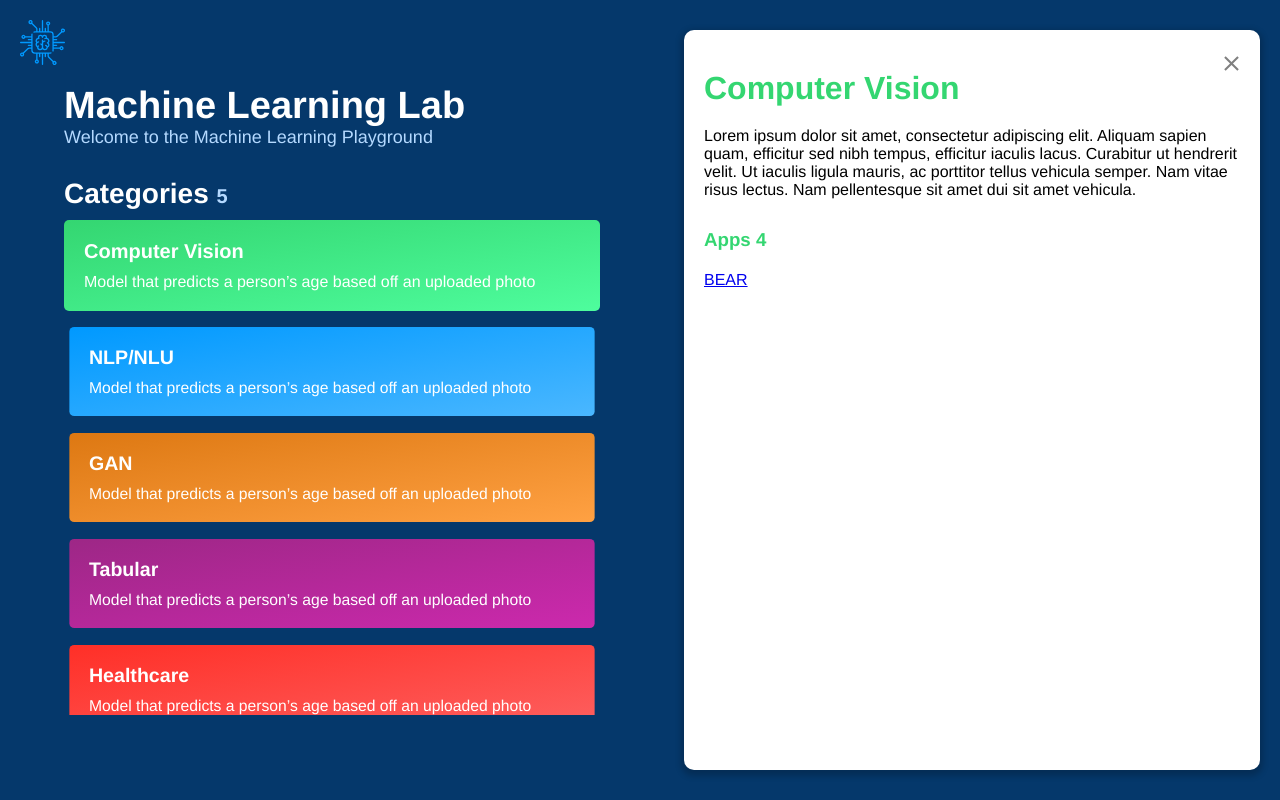
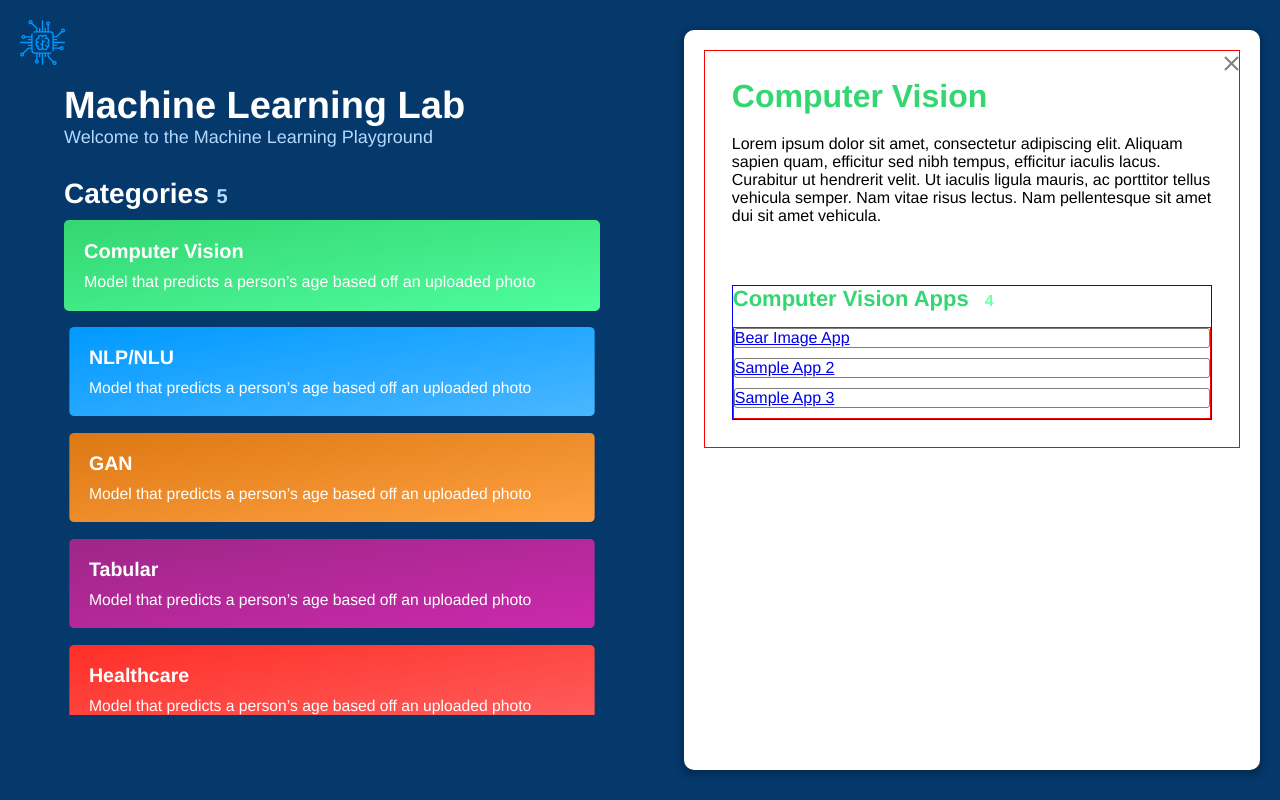
Before and after one commit to philipwisner/machine-learning-lab, a Vue app: page /#/vision in a window 1280 px wide. Built offline with nearby package versions, Linux system fonts and the light colour scheme.

Commit message:
added app list

```diff
--- a/src/views/Vision.vue
+++ b/src/views/Vision.vue
@@ -1,24 +1,30 @@
 <template>
   <div class="vision-container">
     <CloseButton/>
-    <h1>Computer Vision</h1>
-    <p class="description" v-if="$route.path == '/vision'">Lorem ipsum dolor sit amet, consectetur adipiscing elit. Aliquam sapien quam, efficitur sed nibh tempus, efficitur iaculis lacus. Curabitur ut hendrerit velit. Ut iaculis ligula mauris, ac porttitor tellus vehicula semper. Nam vitae risus lectus. Nam pellentesque sit amet dui sit amet vehicula.</p>
-    <h3 >Apps <span class="count">4</span></h3>
-    <router-link to="vision/bearimages">BEAR</router-link>
-    <router-view></router-view>
+    <div class="vision-content">
+      <h1> <router-link to="/vision">Computer Vision</router-link></h1>
+      <p class="description" v-if="$route.path == '/vision'">Lorem ipsum dolor sit amet, consectetur adipiscing elit. Aliquam sapien quam, efficitur sed nibh tempus, efficitur iaculis lacus. Curabitur ut hendrerit velit. Ut iaculis ligula mauris, ac porttitor tellus vehicula semper. Nam vitae risus lectus. Nam pellentesque sit amet dui sit amet vehicula.</p>
+      <div class="app-list-container" v-if="$route.path == '/vision'">
+        <h3> Computer Vision Apps <span class="count">4</span></h3>
+        <div class="app-list">
+          <router-link to="vision/bearimages" class="app">Bear Image App</router-link>
+          <router-link to="vision/bearimages" class="app">Sample App 2</router-link>
+          <router-link to="vision/bearimages" class="app">Sample App 3</router-link>
+        </div>
+      </div>
+      <router-view class="app-content"></router-view>
+    </div>
   </div>
 </template>
 
 
 <script>
 import CloseButton from '@/components/CloseButton.vue'
-import BearImages from '@/components/Apps/BearImages.vue'
 
 export default {
   name: 'Vision',
     components: {
     CloseButton,
-    BearImages
   },
   data() {
     return {
@@ -29,7 +35,7 @@ export default {
   methods: {
     imageUploaded(event) {
       this.picturePreview = event.target.files[0];
-      console.log('pic', this.picturePreview);
+      //console.log('pic', this.picturePreview);
     },
     analyzeImage() {
       //DO POST TO localhost:3000/analyze
@@ -41,14 +47,20 @@ export default {
 </script>
 
 <style scoped>
-h1 {
-  margin-top: 20px;
+.vision-content {
+  padding: 5%;
+  border: 1px solid red;
+}
+h1 a {
   margin-bottom: 20px;
   color: #34D671;
+  text-decoration: none;
+  display: block;
 }
 h3 {
   color: #34D671;
-  margin-bottom: 20px;
+  margin-bottom: 15px;
+  font-size: 22px;
 }
 .computer-vision {
   padding: 0 20px;
@@ -56,4 +68,27 @@ h3 {
 .description {
   margin-bottom: 30px;
 }
+.count {
+  font-size: 16px;
+  margin-left: 10px;
+  color:  rgb(113, 255, 168);
+}
+.app-list-container {
+  border: 1px solid blue;
+  margin-top: 60px;
+}
+.app-list {
+  display: flex;
+  flex-wrap: wrap;
+  border: 1px solid red;
+}
+.app {
+  flex: 1 1 100%;
+  border: 1px solid grey;
+  border-radius: 3px;
+  margin-bottom: 10px;
+}
+.app-content {
+  border: 1px solid red;
+}
 </style>
```
